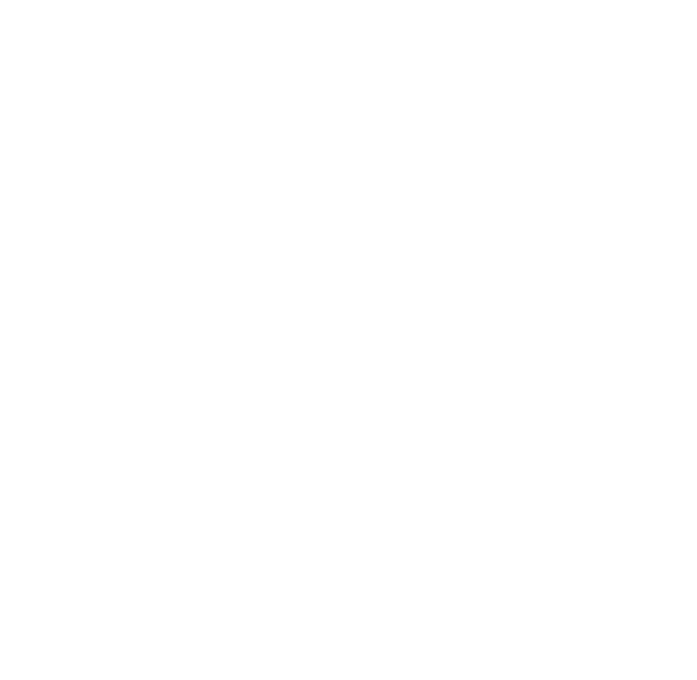
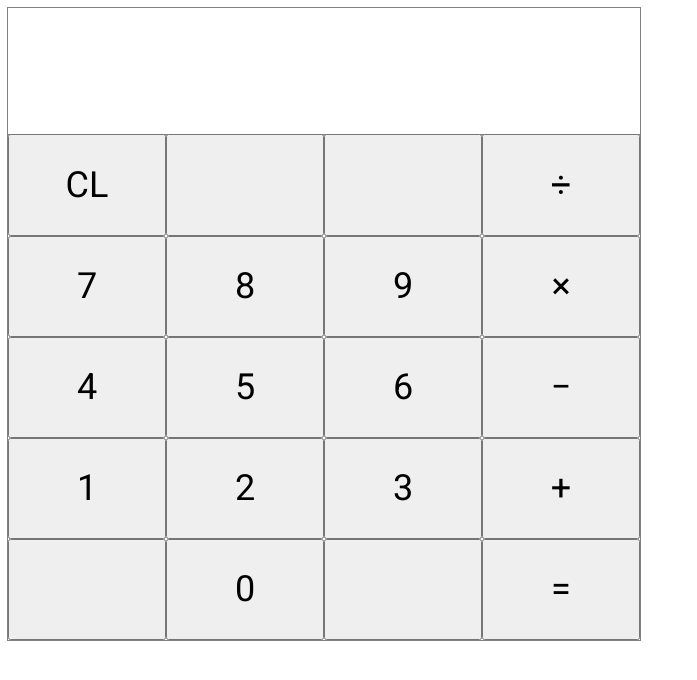
Before and after one commit to nickwortho/calculator, a plain HTML site: page index.html in a window 1280 px wide. Shown: the whole page, without its empty margins (0-697 px from the left). Drawn offline with Linux system fonts and the light colour scheme.

Commit message:
calculator UI built, non-functioning

```diff
--- a/index.html
+++ b/index.html
@@ -7,10 +7,45 @@
     <title>Calculator</title>
     <link rel="stylesheet" href="styles.css">
     <script src="script.js" defer></script>
+    <link href="https://fonts.googleapis.com/css2?family=Roboto" rel="stylesheet">
 </head>
 
 <body>
-
+    <div id="calculator">
+        <div id="display"></div>
+        <div id="inputBtns">
+            <div class="row">
+                <button id="CLR">CL</button>
+                <button></button>
+                <button></button>
+                <button id="DIV">&divide;</button>
+            </div>
+            <div class="row">
+                <button id="7">7</button>
+                <button id="8">8</button>
+                <button id="9">9</button>
+                <button id="MUL">&times;</button>
+            </div>
+            <div class="row">
+                <button id="4">4</button>
+                <button id="5">5</button>
+                <button id="6">6</button>
+                <button id="SUB">&minus;</button>
+            </div>
+            <div class="row">
+                <button id="1">1</button>
+                <button id="2">2</button>
+                <button id="3">3</button>
+                <button id="ADD">&plus;</button>
+            </div>
+            <div class="row">
+                <button></button>
+                <button id="0">0</button>
+                <button></button>
+                <button id="EQL">&equals;</button>
+            </div>
+        </div>
+    </div>
 </body>
 
 </html>
--- a/script.js
+++ b/script.js
@@ -1,3 +1,8 @@
+const ADD = 0;
+const SUB = 1;
+const MUL = 2;
+const DIV = 3;
+
 function add(num1, num2) {
     return num1 + num2;
 }
@@ -18,15 +23,6 @@
     }
 }
 
-const ADD = 0;
-const SUB = 1;
-const MUL = 2;
-const DIV = 3;
-
-let operator = 0;
-let operand1 = 0;
-let operand2 = 0;
-
 function operate(operator, num1, num2) {
     switch (operator) {
         case ADD:
@@ -41,3 +37,23 @@
             return console.log(`ERROR: operate()`);
     }
 }
+
+// function drawDisplay() { }
+
+// function drawButtons() {
+//     const rows = document.querySelectorAll(".row");
+//     const buttonsInRow = 4;
+//     for (const row of rows) {
+//         for (let i = 0; i < buttonsInRow; i++) {
+//             const btn = document.createElement("button");
+//             row.appendChild(btn);
+//         }
+//     }
+// }
+
+// function assignButtons() {
+//     const operationButtons = [CLEAR]
+//     const digitButtons = {}
+// }
+
+// drawButtons();
--- a/styles.css
+++ b/styles.css
@@ -0,0 +1,39 @@
+* {
+    /* outline: 1px solid red; */
+    font-family: "Roboto", sans-serif;
+    font-size: 1.5rem;
+}
+
+#calculator {
+    outline: 1px solid grey;
+    display: flex;
+    flex-direction: column;
+    width: 50%;
+    aspect-ratio: 1;
+
+}
+
+#display {
+    outline: 1px solid grey;
+    font-size: 2rem;
+    padding-right: 1rem;
+    display: flex;
+    flex: 0.25;
+    align-items: center;
+    justify-content: end;
+}
+
+#inputBtns {
+    display: flex;
+    flex-direction: column;
+    flex: 1;
+}
+
+.row {
+    display: flex;
+    flex: 1;
+}
+
+button {
+    flex: 1;
+}
```
